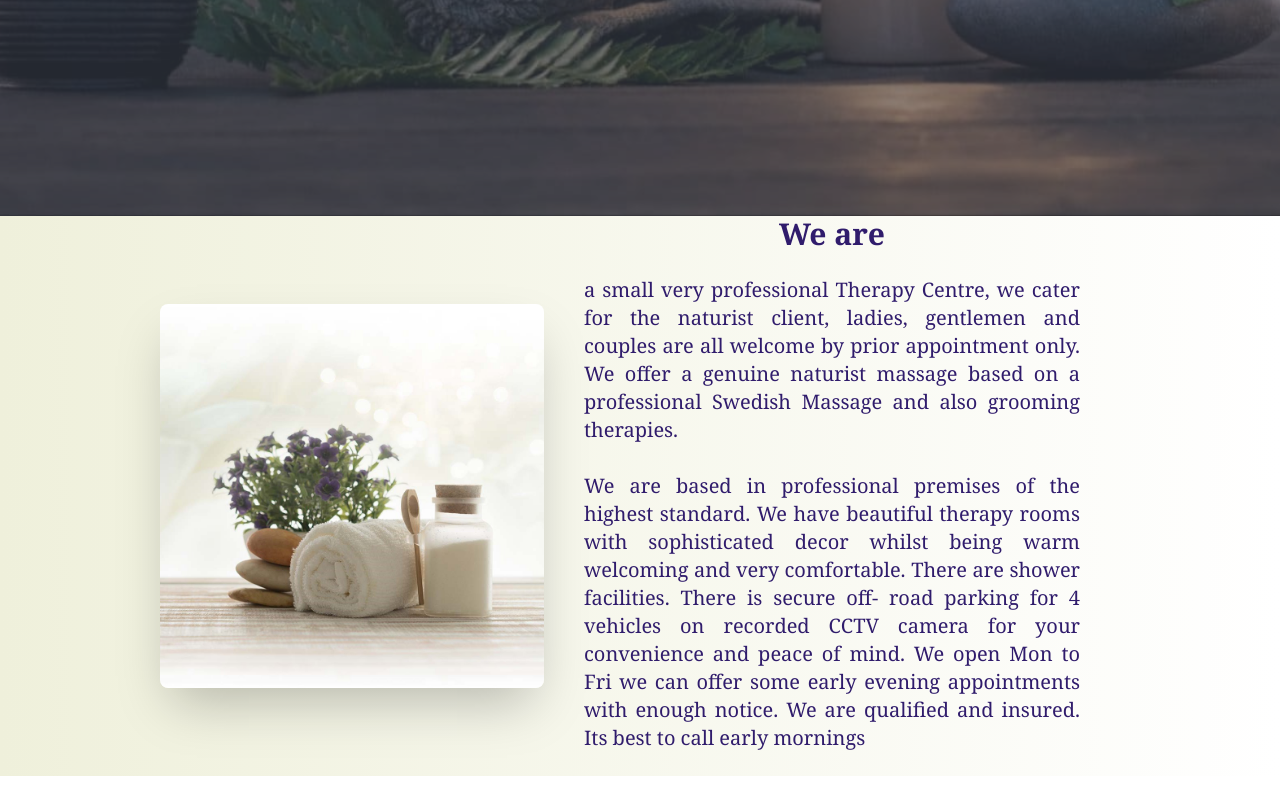
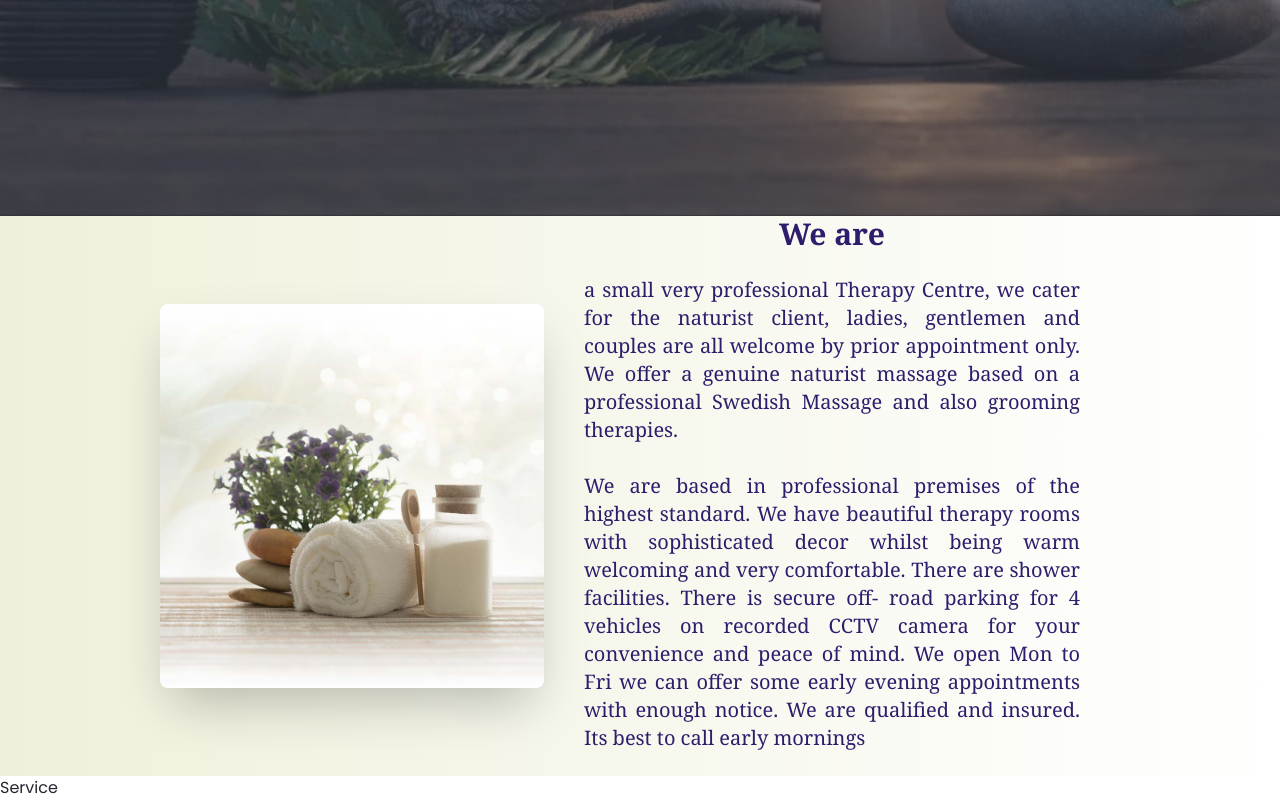
Before and after one commit to YSanj98/serene-naturist-re-design, a React (Vite) app: page / in a window 1280 px wide. Shown: the part 584-1384 px from the top of the page. Before the commit the page ends 1360 px from the top, so only its background shows below. Built offline with nearby package versions, Linux system fonts and the light colour scheme; a web font is replaced by a local one.

Commit message:
calling service component

```diff
--- a/src/App.tsx
+++ b/src/App.tsx
@@ -2,6 +2,7 @@ import { useEffect, useState } from 'react';
 import { SelectedPage } from '@/shared/types';
 import Navbar from './components/Navbar';
 import Home from './components/Home';
+import Service from './components/Services';
 
 
 function App() {
@@ -29,6 +30,7 @@ function App() {
         setSelectedPage={setSelectedPage}
       />
       <Home setSelectedPage={setSelectedPage} />
+      <Service setSelectedPage={setSelectedPage} />
     </div>
   );
 }
```
